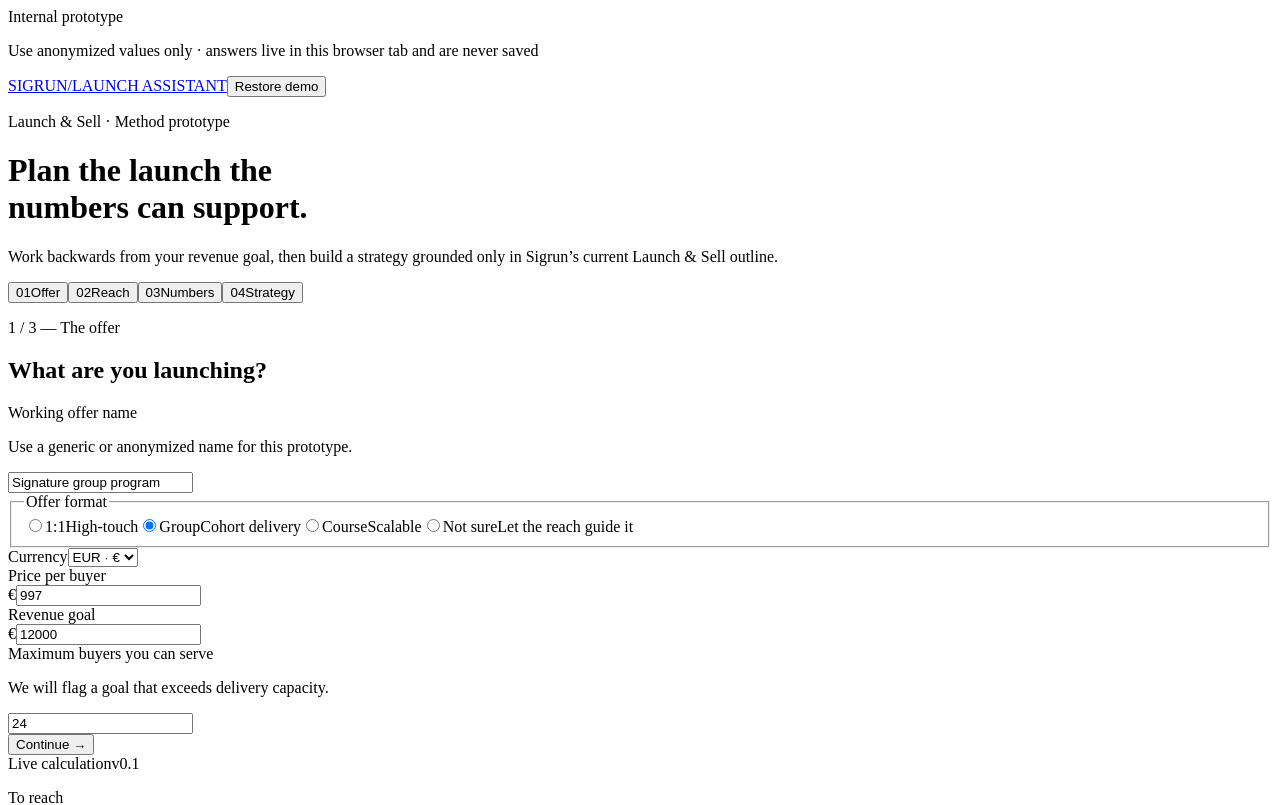
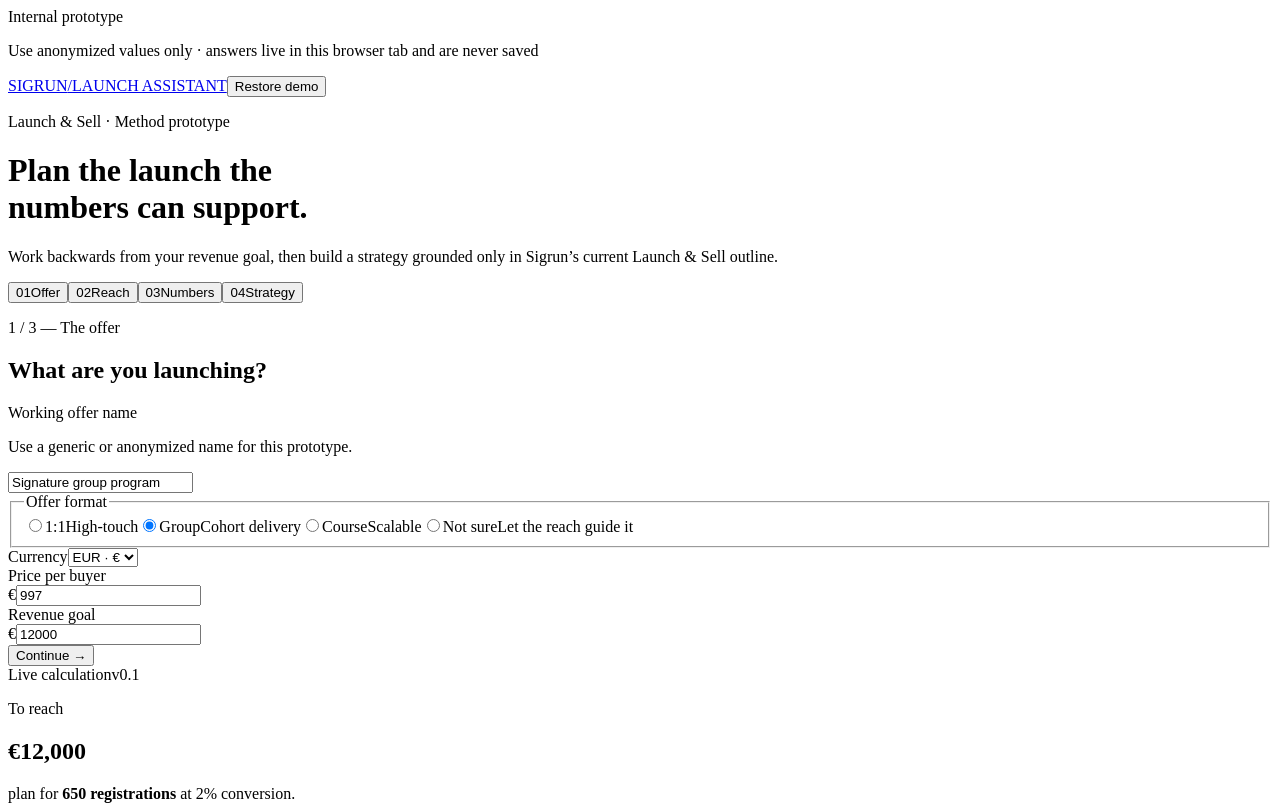
Before and after one commit to sigruncom/launchassistant, a React (Vite) app: page / in a window 1280 px wide. Shown: the top 805 px of the page. Built offline with nearby package versions, Linux system fonts and the light colour scheme; the HTML template or start-up script is replaced by a standard one.

Commit message:
prototype: simplify offer inputs and prepare preview

```diff
--- a/index.html
+++ b/index.html
@@ -3,6 +3,7 @@
   <head>
     <meta charset="UTF-8" />
     <meta name="viewport" content="width=device-width, initial-scale=1.0" />
+    <meta name="robots" content="noindex, nofollow, noarchive" />
     <meta
       name="description"
       content="Internal prototype for Sigrun's Launch & Sell planning assistant"
--- a/src/App.tsx
+++ b/src/App.tsx
@@ -196,13 +196,6 @@ function App() {
                   />
                 </div>
 
-                <NumberField
-                  id="capacity"
-                  label="Maximum buyers you can serve"
-                  hint="We will flag a goal that exceeds delivery capacity."
-                  value={inputs.capacity}
-                  onChange={(value) => update('capacity', value)}
-                />
               </div>
             ) : null}
 
--- a/src/domain/calculator.ts
+++ b/src/domain/calculator.ts
@@ -27,7 +27,6 @@ export type LaunchScenario = {
   projectedBuyers: number
   projectedRevenueCents: number
   registrationGapAfterBudget: number
-  capacityConflict: boolean
   trace: FormulaTrace[]
 }
 
@@ -109,7 +108,6 @@ export const calculateLaunch = (rawInputs: LaunchInputs): LaunchCalculation => {
       projectedBuyers,
       projectedRevenueCents,
       registrationGapAfterBudget,
-      capacityConflict: buyersRequired > inputs.capacity,
       trace: [
         {
           id: 'FORMULA-BUYERS-001',
--- a/src/domain/schema.ts
+++ b/src/domain/schema.ts
@@ -14,7 +14,6 @@ export const launchInputSchema = z
     currency: z.enum(currencyValues),
     price: z.number().finite().positive().max(1_000_000),
     revenueGoal: z.number().finite().positive().max(100_000_000),
-    capacity: z.number().int().positive().max(100_000),
     emailListSize: z.number().int().nonnegative().max(100_000_000),
     socialFollowers: z.number().int().nonnegative().max(100_000_000),
     organicRegistrations: z.number().int().nonnegative().max(100_000_000),
@@ -52,7 +51,6 @@ export const demoInputs: LaunchInputs = {
   currency: 'EUR',
   price: 997,
   revenueGoal: 12_000,
-  capacity: 24,
   emailListSize: 650,
   socialFollowers: 1_200,
   organicRegistrations: 180,
--- a/src/domain/strategy.ts
+++ b/src/domain/strategy.ts
@@ -133,12 +133,6 @@ export const composeStrategy = (
     })
   }
 
-  if (selected.capacityConflict) {
-    coachDecisions.push(
-      `The goal requires ${selected.buyersRequired} buyers but delivery capacity is ${inputs.capacity}.`,
-    )
-  }
-
   if (inputs.offerType === 'group' && selected.projectedBuyers < 6) {
     coachDecisions.push('Projected buyers are below the six-person minimum stated for a group program.')
   }
```
Also changed, not shown: vercel.json (added), 2 other files (tests, documents, lock files or other folders).
